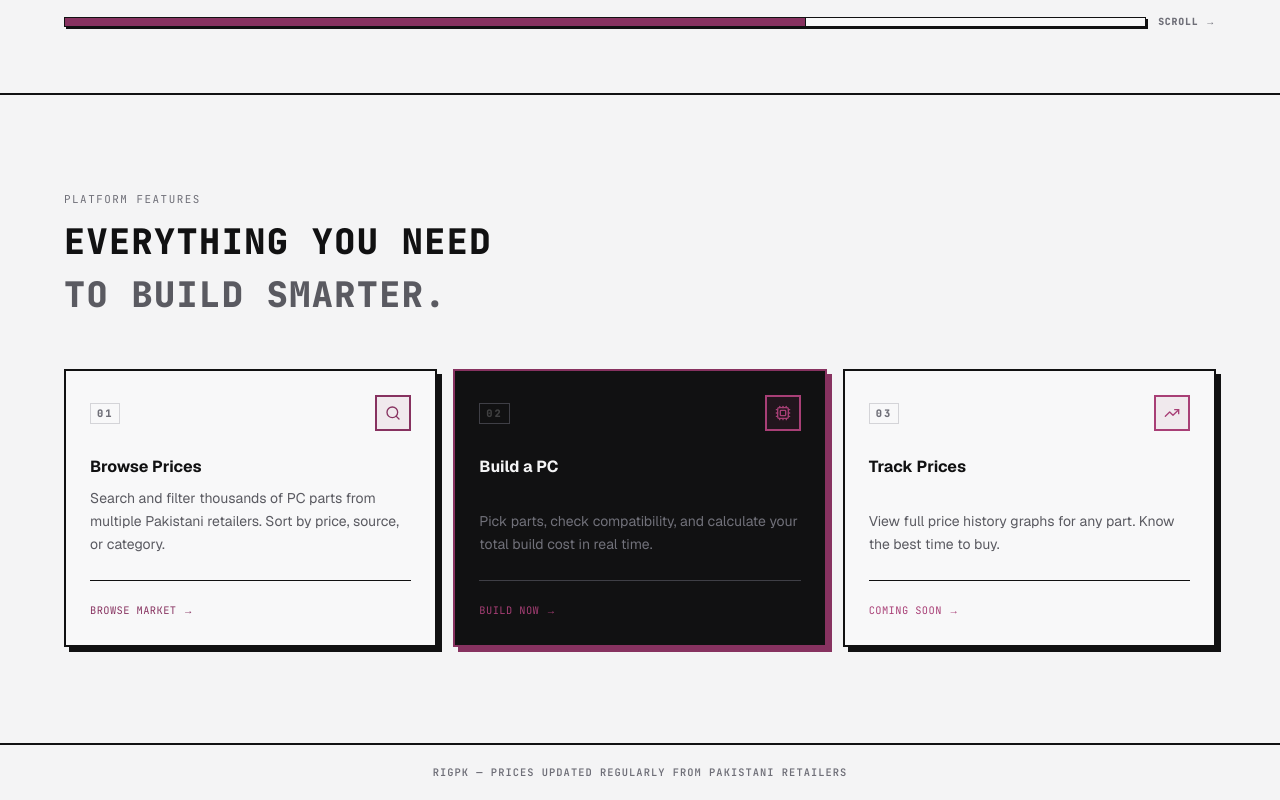
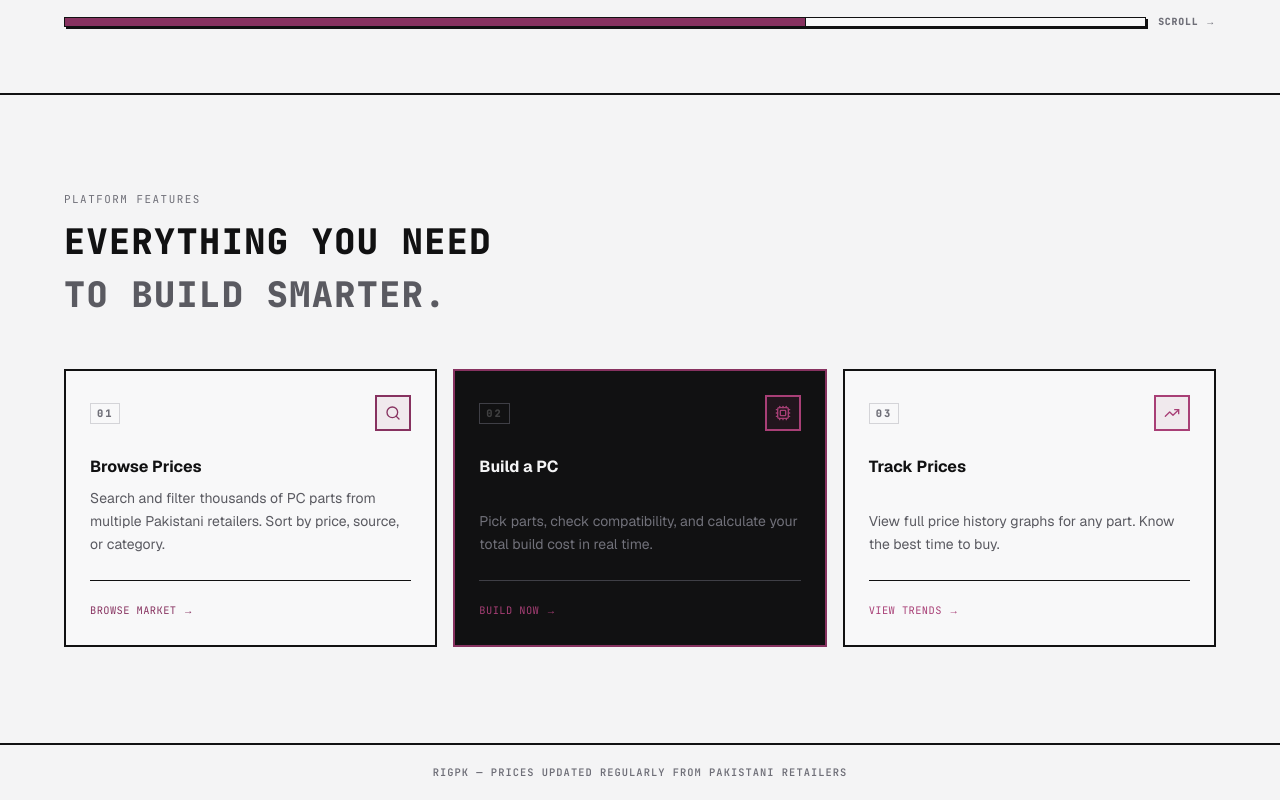
Before and after one commit to AzaanFaisal606/rigpk-front, a Next.js app: page / in a window 1280 px wide. Shown: the part 1075-1875 px from the top of the page. Built offline with nearby package versions, Linux system fonts and the light colour scheme; no server answers.

Commit message:
fix: finish the page furniture — real og image, footers everywhere, full sitemap

```diff
--- a/app/page.tsx
+++ b/app/page.tsx
@@ -2,9 +2,9 @@ import Navbar from "@/components/Navbar";
 import Hero from "@/components/Hero";
 import Sources from "@/components/Sources";
 import Features from "@/components/Features";
+import Footer from "@/components/Footer";
 import JsonLd from "@/components/JsonLd";
 import { getStats } from "@/lib/api";
-import { monoFont } from "@/lib/tokens";
 
 export default async function Home() {
   const statsResult = await getStats();
@@ -32,21 +32,7 @@ export default async function Home() {
         <Sources stats={stats} />
         <Features />
       </main>
-      <footer
-        className="px-6 py-5 text-center"
-        style={{
-          background: "var(--bg)",
-          borderTop: "2px solid #111112",
-          color: "var(--text-dim)",
-          fontFamily: monoFont,
-          fontSize: "0.65rem",
-          fontWeight: 600,
-          letterSpacing: "0.1em",
-          textTransform: "uppercase",
-        }}
-      >
-        RigPK — prices updated regularly from Pakistani retailers
-      </footer>
+      <Footer />
     </div>
   );
 }
--- a/app/prebuilts/page.tsx
+++ b/app/prebuilts/page.tsx
@@ -2,6 +2,7 @@ import { Suspense } from "react";
 import type { Metadata } from "next";
 import Link from "next/link";
 import Navbar from "@/components/Navbar";
+import Footer from "@/components/Footer";
 import PrebuiltCard from "@/components/PrebuiltCard";
 import PrebuiltFilterBar from "@/components/PrebuiltFilterBar";
 import { getPrebuilts } from "@/lib/prebuilts-api";
@@ -182,6 +183,7 @@ export default async function PrebuiltsPage({ searchParams }: PageProps) {
           <PrebuiltGrid searchParams={resolvedParams} />
         </Suspense>
       </main>
+      <Footer />
     </>
   );
 }
--- a/app/sitemap.ts
+++ b/app/sitemap.ts
@@ -1,18 +1,34 @@
 import type { MetadataRoute } from "next";
+import { getPrebuilts } from "@/lib/prebuilts-api";
 
 const BASE = "https://rigpk.vercel.app";
 const CATEGORIES = ["cpu", "gpu", "ram", "motherboard", "psu", "case", "ssd", "cooling"] as const;
 
-export default function sitemap(): MetadataRoute.Sitemap {
+export default async function sitemap(): Promise<MetadataRoute.Sitemap> {
+  // 115 active prebuilts as of the last DB snapshot — 200 covers the whole
+  // catalogue in one page (backend caps `limit` at 200).
+  const prebuiltsResult = await getPrebuilts({ limit: 200 });
+  const prebuiltUrls = prebuiltsResult.ok
+    ? prebuiltsResult.items.map(p => ({
+        url: `${BASE}/prebuilts/${p.id}`,
+        lastModified: new Date(),
+        changeFrequency: "weekly" as const,
+        priority: 0.6,
+      }))
+    : [];
+
   return [
-    { url: BASE,             lastModified: new Date(), changeFrequency: "weekly",  priority: 1   },
-    { url: `${BASE}/market`, lastModified: new Date(), changeFrequency: "daily",   priority: 0.9 },
-    { url: `${BASE}/build`,  lastModified: new Date(), changeFrequency: "monthly", priority: 0.7 },
+    { url: BASE,               lastModified: new Date(), changeFrequency: "weekly",  priority: 1   },
+    { url: `${BASE}/market`,   lastModified: new Date(), changeFrequency: "daily",   priority: 0.9 },
+    { url: `${BASE}/build`,    lastModified: new Date(), changeFrequency: "monthly", priority: 0.7 },
+    { url: `${BASE}/trends`,   lastModified: new Date(), changeFrequency: "weekly",  priority: 0.8 },
+    { url: `${BASE}/prebuilts`, lastModified: new Date(), changeFrequency: "daily",  priority: 0.9 },
     ...CATEGORIES.map(c => ({
       url: `${BASE}/market/${c}`,
       lastModified: new Date(),
       changeFrequency: "daily" as const,
       priority: 0.8,
     })),
+    ...prebuiltUrls,
   ];
 }
--- a/app/trends/page.tsx
+++ b/app/trends/page.tsx
@@ -1,6 +1,7 @@
 import { getTrendGroups } from "@/lib/trends-api";
 import TrendListPanel from "@/components/TrendListPanel";
 import Navbar from "@/components/Navbar";
+import Footer from "@/components/Footer";
 
 export const metadata = {
   title: "Price Trends — RigPK",
@@ -40,6 +41,7 @@ export default async function TrendsPage() {
         <TrendListPanel category="ram" result={ram} />
       </div>
       </main>
+      <Footer />
     </>
   );
 }
--- a/components/Features.tsx
+++ b/components/Features.tsx
@@ -1,8 +1,4 @@
-"use client";
-
 import { Search, Cpu, TrendingUp } from "lucide-react";
-import { motion } from "framer-motion";
-import { useState } from "react";
 import Link from "next/link";
 import { monoFont } from "@/lib/tokens";
 
@@ -37,8 +33,8 @@ const FEATURES = [
       "View full price history graphs for any part. Know the best time to buy.",
     accent: "var(--purple-accent)",
     dark: false,
-    href: null,
-    cta: "COMING SOON →",
+    href: "/trends",
+    cta: "VIEW TRENDS →",
   },
 ];
 
@@ -86,28 +82,15 @@ function FeatureCard({
   f: (typeof FEATURES)[number];
   i: number;
 }) {
-  const [hovered, setHovered] = useState(false);
-
   const border = f.dark ? `2px solid var(--purple)` : "2px solid #111112";
-  const shadow = f.dark
-    ? hovered ? "7px 7px 0 var(--purple)" : "5px 5px 0 var(--purple)"
-    : hovered ? "7px 7px 0 #111112" : "5px 5px 0 #111112";
 
   return (
-    <motion.div
-      initial={{ opacity: 0, y: 16 }}
-      whileInView={{ opacity: 1, y: 0 }}
-      viewport={{ once: true }}
-      transition={{ duration: 0.4, delay: i * 0.1 }}
-      onMouseEnter={() => setHovered(true)}
-      onMouseLeave={() => setHovered(false)}
-      className="overflow-hidden relative"
+    <div
+      className={`fade-up overflow-hidden relative feature-card ${f.dark ? "feature-card--dark" : "feature-card--light"}`}
       style={{
+        animationDelay: `${i * 0.1}s`,
         background: f.dark ? "#111112" : "var(--bg-card)",
         border,
-        boxShadow: shadow,
-        transform: hovered ? "translateY(-3px)" : "none",
-        transition: "box-shadow 0.1s, transform 0.1s",
         minHeight: "240px",
       }}
     >
@@ -174,6 +157,6 @@ function FeatureCard({
           )}
         </div>
       </div>
-    </motion.div>
+    </div>
   );
 }
```
Also changed, not shown: public/og-image.png (added).
